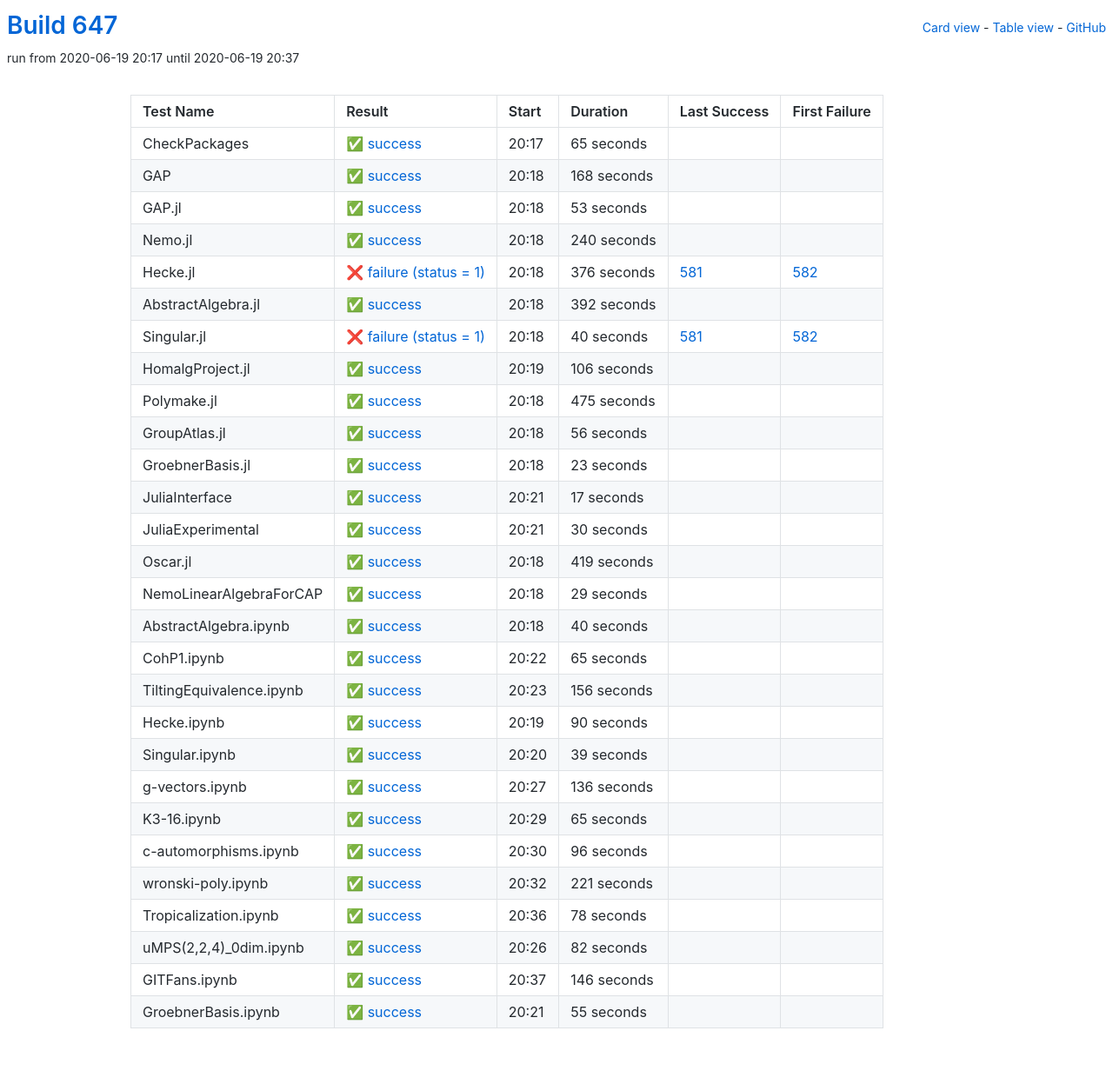
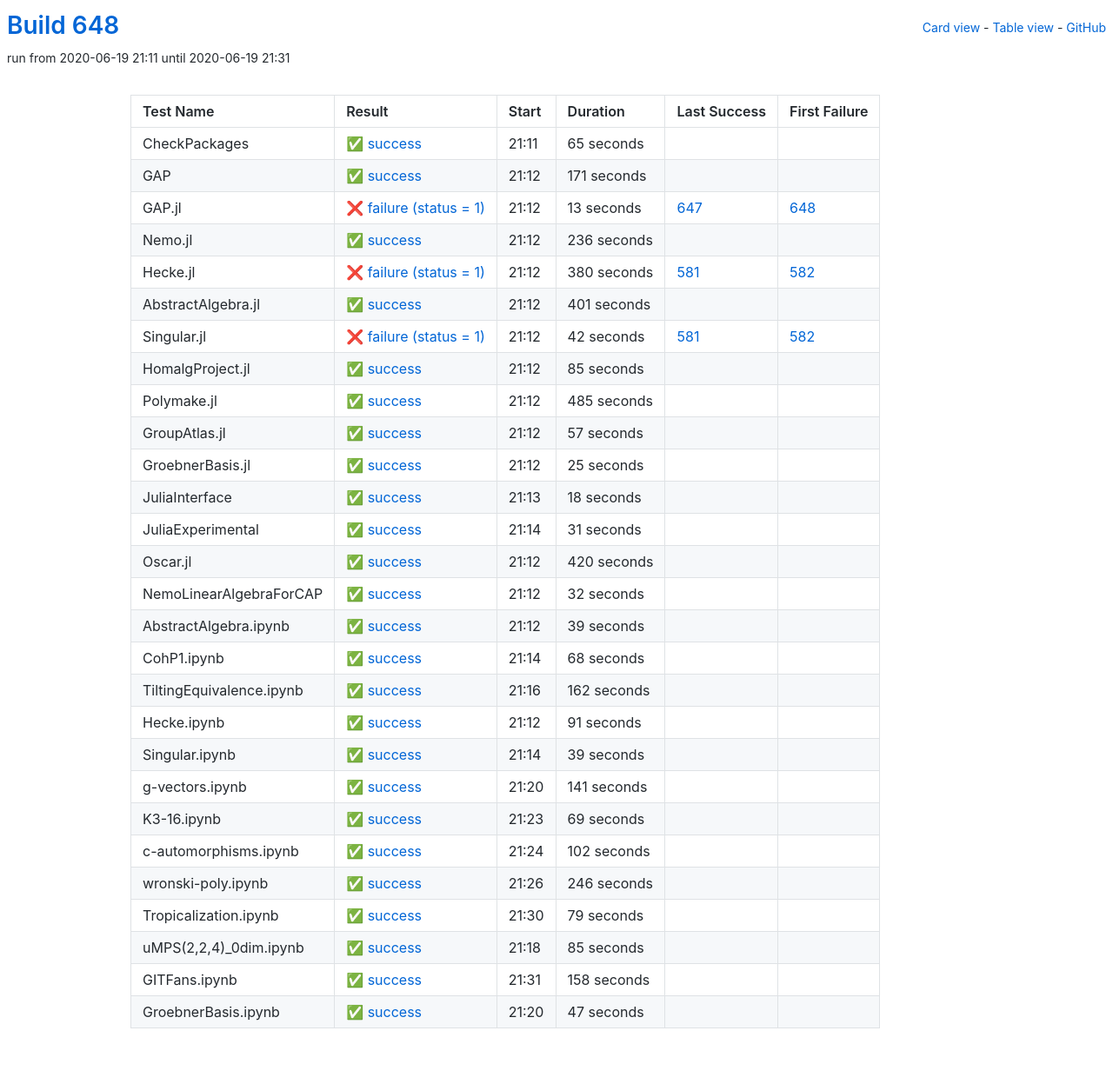
Before and after one commit to oscar-system/oscar-ci-status-1.4, a Jekyll site: the page built from table.html, in a window 1280 px wide. Shown: the whole page at 87% size. Built offline with Jekyll 4.4.1, drawn with Linux system fonts in a browser that asks for light colours.

Commit message:
Build #648

```diff
--- a/_data/ci.yml
+++ b/_data/ci.yml
@@ -1,6 +1,6 @@
 ---
-build: 647
-build_url: https://oscarci.mathematik.uni-kl.de/job/oscar-julia-1.4/647/
+build: 648
+build_url: https://oscarci.mathematik.uni-kl.de/job/oscar-julia-1.4/648/
 job: oscar-julia-1.4
 organization: oscar-system
 repo: oscar-ci-status-1.4
@@ -8,8 +8,8 @@ repourl: https://github.com/oscar-system/oscar-ci-status-1.4
 tests:
 - name: CheckPackages
   id: checkpackages
-  log: https://oscarci.mathematik.uni-kl.de/job/oscar-julia-1.4/647/artifact/logs/build-647/CheckPackages.log
-  start: 2020-06-19 20:17
+  log: https://oscarci.mathematik.uni-kl.de/job/oscar-julia-1.4/648/artifact/logs/build-648/CheckPackages.log
+  start: 2020-06-19 21:11
   success: true
   exitcode: 0
   status: success
@@ -20,224 +20,224 @@ tests:
   first_failure_url:
 - name: GAP
   id: gap
-  log: https://oscarci.mathematik.uni-kl.de/job/oscar-julia-1.4/647/artifact/logs/build-647/GAP.log
-  start: 2020-06-19 20:18
+  log: https://oscarci.mathematik.uni-kl.de/job/oscar-julia-1.4/648/artifact/logs/build-648/GAP.log
+  start: 2020-06-19 21:12
   success: true
   exitcode: 0
   status: success
-  duration: 168
+  duration: 171
   last_success: false
   last_success_url:
   first_failure: false
   first_failure_url:
 - name: GAP.jl
   id: gap-jl
-  log: https://oscarci.mathematik.uni-kl.de/job/oscar-julia-1.4/647/artifact/logs/build-647/GAP.jl.log
-  start: 2020-06-19 20:18
+  log: https://oscarci.mathematik.uni-kl.de/job/oscar-julia-1.4/648/artifact/logs/build-648/GAP.jl.log
+  start: 2020-06-19 21:12
+  success: false
+  exitcode: 1
+  status: failure
+  duration: 13
+  last_success: 647
+  last_success_url: https://oscarci.mathematik.uni-kl.de/job/oscar-julia-1.4/647/
+  first_failure: 648
+  first_failure_url: https://oscarci.mathematik.uni-kl.de/job/oscar-julia-1.4/648/
+- name: Nemo.jl
+  id: nemo-jl
+  log: https://oscarci.mathematik.uni-kl.de/job/oscar-julia-1.4/648/artifact/logs/build-648/Nemo.jl.log
+  start: 2020-06-19 21:12
   success: true
   exitcode: 0
   status: success
-  duration: 53
-  last_success: false
-  last_success_url:
-  first_failure: false
-  first_failure_url:
-- name: Nemo.jl
-  id: nemo-jl
-  log: https://oscarci.mathematik.uni-kl.de/job/oscar-julia-1.4/647/artifact/logs/build-647/Nemo.jl.log
-  start: 2020-06-19 20:18
-  success: true
-  exitcode: 0
-  status: success
-  duration: 240
+  duration: 236
   last_success: false
   last_success_url:
   first_failure: false
   first_failure_url:
 - name: Hecke.jl
   id: hecke-jl
-  log: https://oscarci.mathematik.uni-kl.de/job/oscar-julia-1.4/647/artifact/logs/build-647/Hecke.jl.log
-  start: 2020-06-19 20:18
+  log: https://oscarci.mathematik.uni-kl.de/job/oscar-julia-1.4/648/artifact/logs/build-648/Hecke.jl.log
+  start: 2020-06-19 21:12
   success: false
   exitcode: 1
   status: failure
-  duration: 376
+  duration: 380
   last_success: 581
   last_success_url: https://oscarci.mathematik.uni-kl.de/job/oscar-julia-1.4/581/
   first_failure: 582
   first_failure_url: https://oscarci.mathematik.uni-kl.de/job/oscar-julia-1.4/582/
 - name: AbstractAlgebra.jl
   id: abstractalgebra-jl
-  log: https://oscarci.mathematik.uni-kl.de/job/oscar-julia-1.4/647/artifact/logs/build-647/AbstractAlgebra.jl.log
-  start: 2020-06-19 20:18
+  log: https://oscarci.mathematik.uni-kl.de/job/oscar-julia-1.4/648/artifact/logs/build-648/AbstractAlgebra.jl.log
+  start: 2020-06-19 21:12
   success: true
   exitcode: 0
   status: success
-  duration: 392
+  duration: 401
   last_success: false
   last_success_url:
   first_failure: false
   first_failure_url:
 - name: Singular.jl
   id: singular-jl
-  log: https://oscarci.mathematik.uni-kl.de/job/oscar-julia-1.4/647/artifact/logs/build-647/Singular.jl.log
-  start: 2020-06-19 20:18
+  log: https://oscarci.mathematik.uni-kl.de/job/oscar-julia-1.4/648/artifact/logs/build-648/Singular.jl.log
+  start: 2020-06-19 21:12
   success: false
   exitcode: 1
   status: failure
-  duration: 40
+  duration: 42
   last_success: 581
   last_success_url: https://oscarci.mathematik.uni-kl.de/job/oscar-julia-1.4/581/
   first_failure: 582
   first_failure_url: https://oscarci.mathematik.uni-kl.de/job/oscar-julia-1.4/582/
 - name: HomalgProject.jl
   id: homalgproject-jl
-  log: https://oscarci.mathematik.uni-kl.de/job/oscar-julia-1.4/647/artifact/logs/build-647/HomalgProject.jl.log
-  start: 2020-06-19 20:19
+  log: https://oscarci.mathematik.uni-kl.de/job/oscar-julia-1.4/648/artifact/logs/build-648/HomalgProject.jl.log
+  start: 2020-06-19 21:12
   success: true
   exitcode: 0
   status: success
-  duration: 106
+  duration: 85
   last_success: false
   last_success_url:
   first_failure: false
   first_failure_url:
 - name: Polymake.jl
   id: polymake-jl
-  log: https://oscarci.mathematik.uni-kl.de/job/oscar-julia-1.4/647/artifact/logs/build-647/Polymake.jl.log
-  start: 2020-06-19 20:18
+  log: https://oscarci.mathematik.uni-kl.de/job/oscar-julia-1.4/648/artifact/logs/build-648/Polymake.jl.log
+  start: 2020-06-19 21:12
   success: true
   exitcode: 0
   status: success
-  duration: 475
+  duration: 485
   last_success: false
   last_success_url:
   first_failure: false
   first_failure_url:
 - name: GroupAtlas.jl
   id: groupatlas-jl
-  log: https://oscarci.mathematik.uni-kl.de/job/oscar-julia-1.4/647/artifact/logs/build-647/GroupAtlas.jl.log
-  start: 2020-06-19 20:18
+  log: https://oscarci.mathematik.uni-kl.de/job/oscar-julia-1.4/648/artifact/logs/build-648/GroupAtlas.jl.log
+  start: 2020-06-19 21:12
   success: true
   exitcode: 0
   status: success
-  duration: 56
+  duration: 57
   last_success: false
   last_success_url:
   first_failure: false
   first_failure_url:
 - name: GroebnerBasis.jl
   id: groebnerbasis-jl
-  log: https://oscarci.mathematik.uni-kl.de/job/oscar-julia-1.4/647/artifact/logs/build-647/GroebnerBasis.jl.log
-  start: 2020-06-19 20:18
+  log: https://oscarci.mathematik.uni-kl.de/job/oscar-julia-1.4/648/artifact/logs/build-648/GroebnerBasis.jl.log
+  start: 2020-06-19 21:12
   success: true
   exitcode: 0
   status: success
-  duration: 23
+  duration: 25
   last_success: false
   last_success_url:
   first_failure: false
   first_failure_url:
 - name: JuliaInterface
   id: juliainterface
-  log: https://oscarci.mathematik.uni-kl.de/job/oscar-julia-1.4/647/artifact/logs/build-647/JuliaInterface.log
-  start: 2020-06-19 20:21
+  log: https://oscarci.mathematik.uni-kl.de/job/oscar-julia-1.4/648/artifact/logs/build-648/JuliaInterface.log
+  start: 2020-06-19 21:13
   success: true
   exitcode: 0
   status: success
-  duration: 17
+  duration: 18
   last_success: false
   last_success_url:
   first_failure: false
   first_failure_url:
 - name: JuliaExperimental
   id: juliaexperimental
-  log: https://oscarci.mathematik.uni-kl.de/job/oscar-julia-1.4/647/artifact/logs/build-647/JuliaExperimental.log
-  start: 2020-06-19 20:21
+  log: https://oscarci.mathematik.uni-kl.de/job/oscar-julia-1.4/648/artifact/logs/build-648/JuliaExperimental.log
+  start: 2020-06-19 21:14
   success: true
   exitcode: 0
   status: success
-  duration: 30
+  duration: 31
   last_success: false
   last_success_url:
   first_failure: false
   first_failure_url:
 - name: Oscar.jl
   id: oscar-jl
-  log: https://oscarci.mathematik.uni-kl.de/job/oscar-julia-1.4/647/artifact/logs/build-647/Oscar.jl.log
-  start: 2020-06-19 20:18
+  log: https://oscarci.mathematik.uni-kl.de/job/oscar-julia-1.4/648/artifact/logs/build-648/Oscar.jl.log
+  start: 2020-06-19 21:12
   success: true
   exitcode: 0
   status: success
-  duration: 419
+  duration: 420
   last_success: false
   last_success_url:
   first_failure: false
   first_failure_url:
 - name: NemoLinearAlgebraForCAP
   id: nemolinearalgebraforcap
-  log: https://oscarci.mathematik.uni-kl.de/job/oscar-julia-1.4/647/artifact/logs/build-647/NemoLinearAlgebraForCAP.log
-  start: 2020-06-19 20:18
+  log: https://oscarci.mathematik.uni-kl.de/job/oscar-julia-1.4/648/artifact/logs/build-648/NemoLinearAlgebraForCAP.log
+  start: 2020-06-19 21:12
   success: true
   exitcode: 0
   status: success
-  duration: 29
+  duration: 32
   last_success: false
   last_success_url:
   first_failure: false
   first_failure_url:
 - name: AbstractAlgebra.ipynb
   id: abstractalgebra-ipynb
-  log: https://oscarci.mathematik.uni-kl.de/job/oscar-julia-1.4/647/artifact/logs/build-647/AbstractAlgebra.ipynb.log
-  start: 2020-06-19 20:18
+  log: https://oscarci.mathematik.uni-kl.de/job/oscar-julia-1.4/648/artifact/logs/build-648/AbstractAlgebra.ipynb.log
+  start: 2020-06-19 21:12
   success: true
   exitcode: 0
   status: success
-  duration: 40
+  duration: 39
   last_success: false
   last_success_url:
   first_failure: false
   first_failure_url:
 - name: CohP1.ipynb
   id: cohp1-ipynb
-  log: https://oscarci.mathematik.uni-kl.de/job/oscar-julia-1.4/647/artifact/logs/build-647/CohP1.ipynb.log
-  start: 2020-06-19 20:22
+  log: https://oscarci.mathematik.uni-kl.de/job/oscar-julia-1.4/648/artifact/logs/build-648/CohP1.ipynb.log
+  start: 2020-06-19 21:14
   success: true
   exitcode: 0
   status: success
-  duration: 65
+  duration: 68
   last_success: false
   last_success_url:
   first_failure: false
   first_failure_url:
 - name: TiltingEquivalence.ipynb
   id: tiltingequivalence-ipynb
-  log: https://oscarci.mathematik.uni-kl.de/job/oscar-julia-1.4/647/artifact/logs/build-647/TiltingEquivalence.ipynb.log
-  start: 2020-06-19 20:23
+  log: https://oscarci.mathematik.uni-kl.de/job/oscar-julia-1.4/648/artifact/logs/build-648/TiltingEquivalence.ipynb.log
+  start: 2020-06-19 21:16
   success: true
   exitcode: 0
   status: success
-  duration: 156
+  duration: 162
   last_success: false
   last_success_url:
   first_failure: false
   first_failure_url:
 - name: Hecke.ipynb
   id: hecke-ipynb
-  log: https://oscarci.mathematik.uni-kl.de/job/oscar-julia-1.4/647/artifact/logs/build-647/Hecke.ipynb.log
-  start: 2020-06-19 20:19
+  log: https://oscarci.mathematik.uni-kl.de/job/oscar-julia-1.4/648/artifact/logs/build-648/Hecke.ipynb.log
+  start: 2020-06-19 21:12
   success: true
   exitcode: 0
   status: success
-  duration: 90
+  duration: 91
   last_success: false
   last_success_url:
   first_failure: false
   first_failure_url:
 - name: Singular.ipynb
   id: singular-ipynb
-  log: https://oscarci.mathematik.uni-kl.de/job/oscar-julia-1.4/647/artifact/logs/build-647/Singular.ipynb.log
-  start: 2020-06-19 20:20
+  log: https://oscarci.mathematik.uni-kl.de/job/oscar-julia-1.4/648/artifact/logs/build-648/Singular.ipynb.log
+  start: 2020-06-19 21:14
   success: true
   exitcode: 0
   status: success
@@ -248,96 +248,96 @@ tests:
   first_failure_url:
 - name: g-vectors.ipynb
   id: g-vectors-ipynb
-  log: https://oscarci.mathematik.uni-kl.de/job/oscar-julia-1.4/647/artifact/logs/build-647/g-vectors.ipynb.log
-  start: 2020-06-19 20:27
+  log: https://oscarci.mathematik.uni-kl.de/job/oscar-julia-1.4/648/artifact/logs/build-648/g-vectors.ipynb.log
+  start: 2020-06-19 21:20
   success: true
   exitcode: 0
   status: success
-  duration: 136
+  duration: 141
   last_success: false
   last_success_url:
   first_failure: false
   first_failure_url:
 - name: K3-16.ipynb
   id: k3-16-ipynb
-  log: https://oscarci.mathematik.uni-kl.de/job/oscar-julia-1.4/647/artifact/logs/build-647/K3-16.ipynb.log
-  start: 2020-06-19 20:29
+  log: https://oscarci.mathematik.uni-kl.de/job/oscar-julia-1.4/648/artifact/logs/build-648/K3-16.ipynb.log
+  start: 2020-06-19 21:23
   success: true
   exitcode: 0
   status: success
-  duration: 65
+  duration: 69
   last_success: false
   last_success_url:
   first_failure: false
   first_failure_url:
 - name: c-automorphisms.ipynb
   id: c-automorphisms-ipynb
-  log: https://oscarci.mathematik.uni-kl.de/job/oscar-julia-1.4/647/artifact/logs/build-647/c-automorphisms.ipynb.log
-  start: 2020-06-19 20:30
+  log: https://oscarci.mathematik.uni-kl.de/job/oscar-julia-1.4/648/artifact/logs/build-648/c-automorphisms.ipynb.log
+  start: 2020-06-19 21:24
   success: true
   exitcode: 0
   status: success
-  duration: 96
+  duration: 102
   last_success: false
   last_success_url:
   first_failure: false
   first_failure_url:
 - name: wronski-poly.ipynb
   id: wronski-poly-ipynb
-  log: https://oscarci.mathematik.uni-kl.de/job/oscar-julia-1.4/647/artifact/logs/build-647/wronski-poly.ipynb.log
-  start: 2020-06-19 20:32
+  log: https://oscarci.mathematik.uni-kl.de/job/oscar-julia-1.4/648/artifact/logs/build-648/wronski-poly.ipynb.log
+  start: 2020-06-19 21:26
   success: true
   exitcode: 0
   status: success
-  duration: 221
+  duration: 246
   last_success: false
   last_success_url:
   first_failure: false
   first_failure_url:
 - name: Tropicalization.ipynb
   id: tropicalization-ipynb
-  log: https://oscarci.mathematik.uni-kl.de/job/oscar-julia-1.4/647/artifact/logs/build-647/Tropicalization.ipynb.log
-  start: 2020-06-19 20:36
+  log: https://oscarci.mathematik.uni-kl.de/job/oscar-julia-1.4/648/artifact/logs/build-648/Tropicalization.ipynb.log
+  start: 2020-06-19 21:30
   success: true
   exitcode: 0
   status: success
-  duration: 78
+  duration: 79
   last_success: false
   last_success_url:
   first_failure: false
   first_failure_url:
 - name: uMPS(2,2,4)_0dim.ipynb
   id: umps-2-2-4-0dim-ipynb
-  log: https://oscarci.mathematik.uni-kl.de/job/oscar-julia-1.4/647/artifact/logs/build-647/uMPS-2-2-4-_0dim.ipynb.log
-  start: 2020-06-19 20:26
+  log: https://oscarci.mathematik.uni-kl.de/job/oscar-julia-1.4/648/artifact/logs/build-648/uMPS-2-2-4-_0dim.ipynb.log
+  start: 2020-06-19 21:18
   success: true
   exitcode: 0
   status: success
-  duration: 82
+  duration: 85
   last_success: false
   last_success_url:
   first_failure: false
   first_failure_url:
 - name: GITFans.ipynb
   id: gitfans-ipynb
-  log: https://oscarci.mathematik.uni-kl.de/job/oscar-julia-1.4/647/artifact/logs/build-647/GITFans.ipynb.log
-  start: 2020-06-19 20:37
+  log: https://oscarci.mathematik.uni-kl.de/job/oscar-julia-1.4/648/artifact/logs/build-648/GITFans.ipynb.log
+  start: 2020-06-19 21:31
   success: true
   exitcode: 0
   status: success
-  duration: 146
+  duration: 158
   last_success: false
   last_success_url:
   first_failure: false
   first_failure_url:
 - name: GroebnerBasis.ipynb
   id: groebnerbasis-ipynb
-  log: https://oscarci.mathematik.uni-kl.de/job/oscar-julia-1.4/647/artifact/logs/build-647/GroebnerBasis.ipynb.log
-  start: 2020-06-19 20:21
+  log: https://oscarci.mathematik.uni-kl.de/job/oscar-julia-1.4/648/artifact/logs/build-648/GroebnerBasis.ipynb.log
+  start: 2020-06-19 21:20
   success: true
   exitcode: 0
   status: success
-  duration: 55
+  duration: 47
   last_success: false
   last_success_url:
   first_failure: false
```
Also changed, not shown: README.md.
